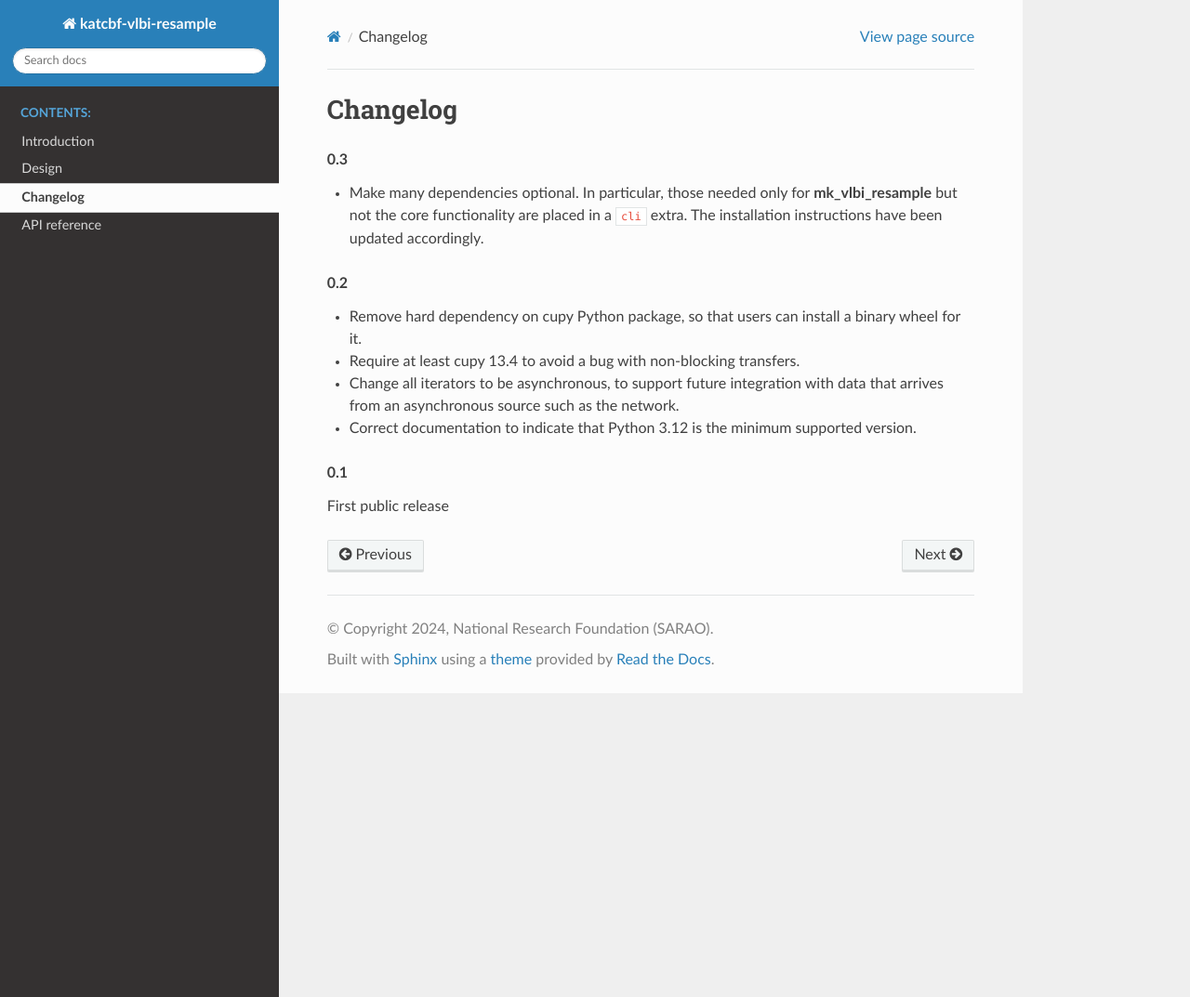
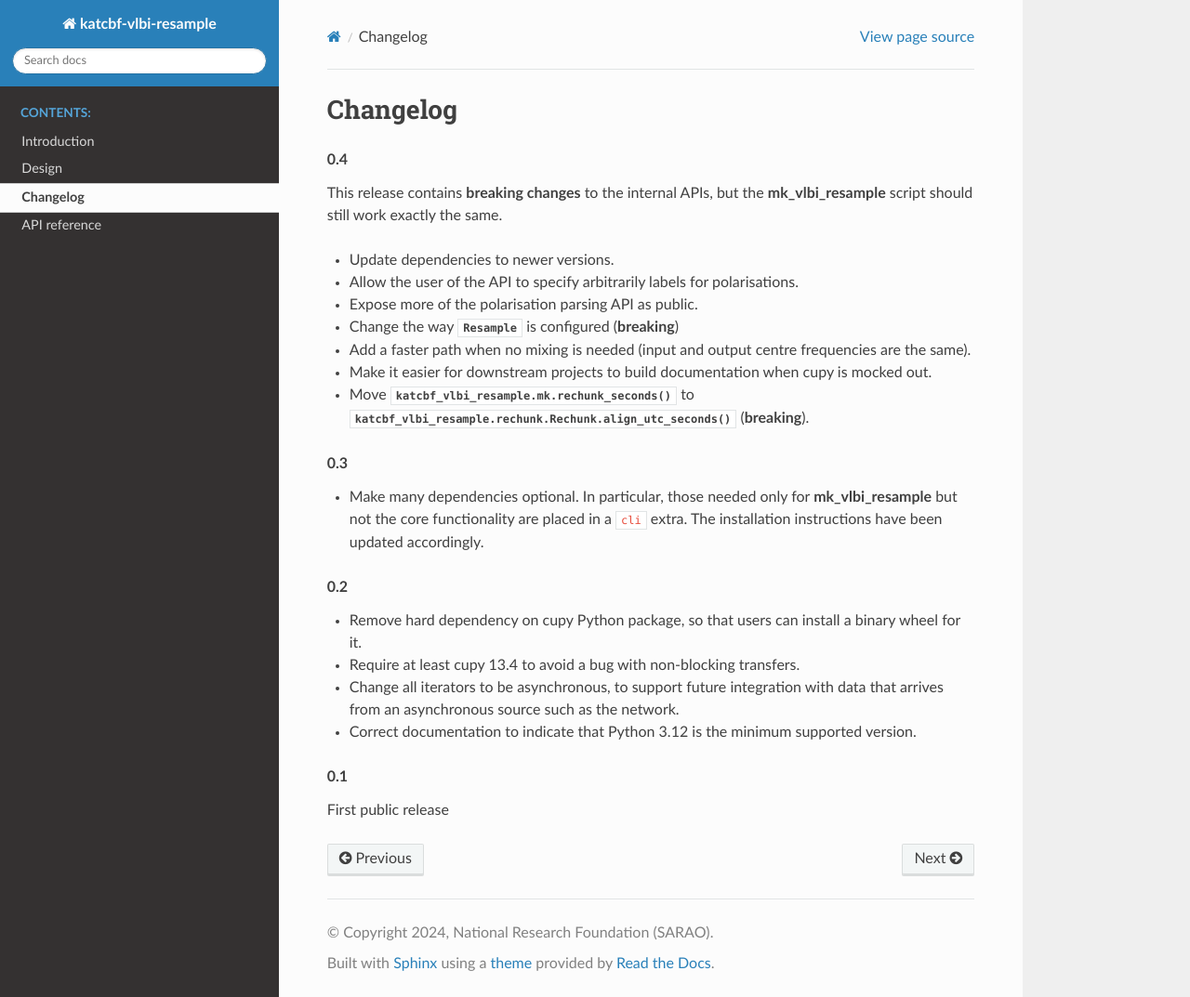
Before and after one commit to ska-sa/katcbf-vlbi-resample, a Sphinx documentation site: the page built from doc/changelog.rst, in a window 1280 px wide and 1073 px high. Shown: the whole window at 93% size. Built offline with Sphinx 7.4.7 and the Read the Docs theme 3.1.0, drawn with Linux system fonts in a browser that asks for light colours.

Commit message:
Add a changelog for a 0.4 release.

```diff
--- a/doc/changelog.rst
+++ b/doc/changelog.rst
@@ -1,5 +1,22 @@
 Changelog
 =========
+
+.. rubric:: 0.4
+
+This release contains **breaking changes** to the internal APIs, but the
+:program:`mk_vlbi_resample` script should still work exactly the same.
+
+- Update dependencies to newer versions.
+- Allow the user of the API to specify arbitrarily labels for polarisations.
+- Expose more of the polarisation parsing API as public.
+- Change the way :class:`.Resample` is configured (**breaking**)
+- Add a faster path when no mixing is needed (input and output centre
+  frequencies are the same).
+- Make it easier for downstream projects to build documentation when cupy is
+  mocked out.
+- Move :func:`!katcbf_vlbi_resample.mk.rechunk_seconds` to
+  :meth:`katcbf_vlbi_resample.rechunk.Rechunk.align_utc_seconds`
+  (**breaking**).
 
 .. rubric:: 0.3
 
```
